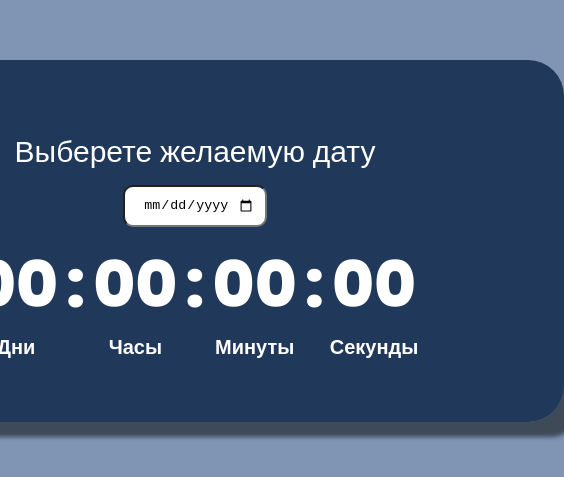
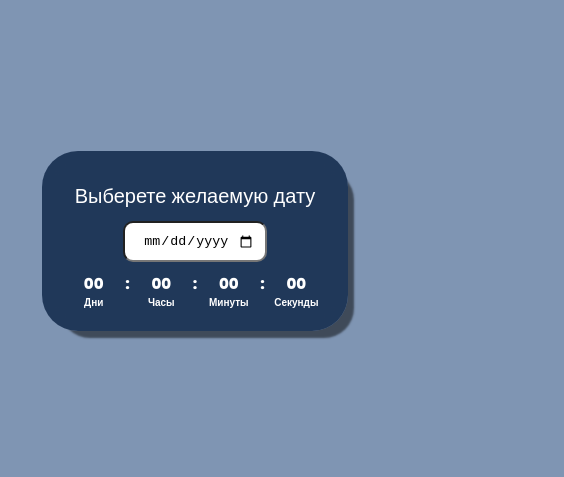
Before and after one commit to petr-rikhter/wish-timer, a React (Create React App) app: page / in a window 390 px wide. Shown: the part 181-658 px from the top of the page, 564 px wide, since content can reach past the window. Built offline with nearby package versions, Linux system fonts and the light colour scheme.

Commit message:
adde mobile version

```diff
--- a/src/App.css
+++ b/src/App.css
@@ -65,3 +65,27 @@
   font-size: 20px;
   margin: 0;
 }
+
+@media (max-width: 810px) {
+  .app {
+    padding: 20px 20px;
+
+    box-shadow: 12px 13px 2px -6px rgba(0, 0, 0, 0.5);
+  }
+
+  .app .text {
+    font-size: 20px;
+  }
+
+  .timer {
+    font-size: 15px;
+  }
+
+  .column p {
+    font-size: 10px;
+  }
+
+  .column {
+    min-width: 63px;
+  }
+}
```
